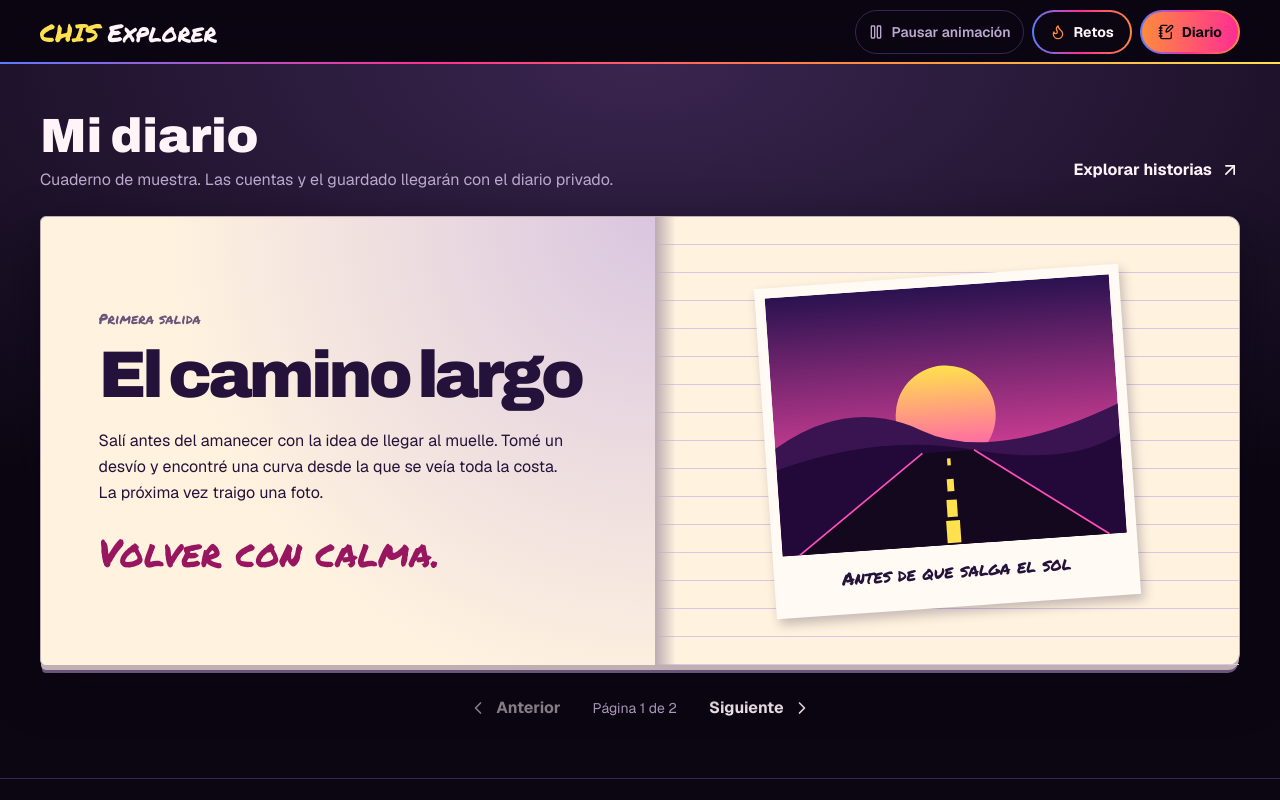
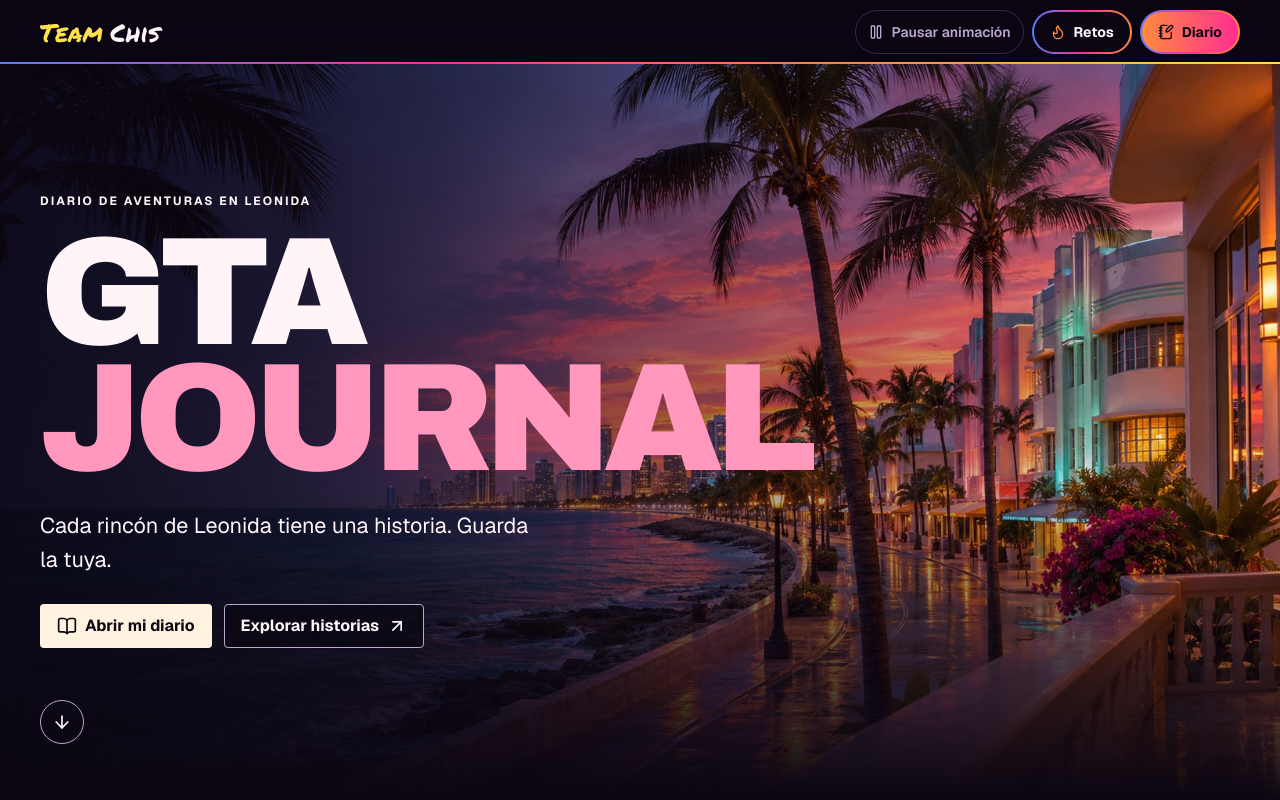
Before and after one commit to Johguxo/vice-challenge, a Next.js app: page /journal in a window 1280 px wide. Shown: the top 800 px of the page. Built offline with nearby package versions, Linux system fonts and the light colour scheme.

Commit message:
Abre GTA Journal con una portada inmersiva

```diff
--- a/app/globals.css
+++ b/app/globals.css
@@ -1178,3 +1178,130 @@ button.chis-dark-link:not(:disabled) {
     transform: translateY(4px);
   }
 }
+
+/* GTA Journal cinematic entry. The shared app selector keeps its own visual. */
+.journal-hero {
+  position: relative;
+  isolation: isolate;
+  display: grid;
+  align-items: center;
+  min-height: calc(100vh - 4rem);
+  min-height: calc(100svh - 4rem);
+  background: var(--color-night);
+  color: var(--color-ink);
+}
+
+.journal-hero-image {
+  z-index: -2;
+  object-fit: cover;
+  object-position: 65% center;
+}
+
+.journal-hero::before {
+  position: absolute;
+  z-index: -1;
+  inset: 0;
+  content: "";
+  background:
+    linear-gradient(90deg, color-mix(in srgb, var(--color-night) 85%, transparent), transparent 96%),
+    linear-gradient(0deg, var(--color-night), transparent 42%);
+}
+
+.journal-hero-content {
+  position: relative;
+  padding-block: 4.5rem 6rem;
+}
+
+.journal-hero-kicker {
+  color: var(--color-ink);
+  font-size: 0.75rem;
+  font-weight: 700;
+  letter-spacing: 0.17em;
+  text-transform: uppercase;
+}
+
+.journal-hero-title {
+  margin-block-start: 1.25rem;
+  font-family: var(--font-display);
+  font-stretch: 85%;
+  font-size: clamp(4rem, 12vw, 10.5rem);
+  font-weight: 900;
+  line-height: 0.82;
+  letter-spacing: -0.055em;
+  text-transform: uppercase;
+}
+
+.journal-hero-title span {
+  display: block;
+  color: color-mix(in srgb, var(--color-vice) 46%, var(--color-paper));
+}
+
+.journal-hero-copy {
+  max-width: 35ch;
+  margin-block-start: 1.75rem;
+  font-size: clamp(1rem, 2vw, 1.35rem);
+  line-height: 1.55;
+}
+
+.journal-hero-primary {
+  background: var(--color-paper);
+  color: var(--color-night);
+}
+
+.journal-hero-primary:hover {
+  background: color-mix(in srgb, var(--color-paper) 75%, var(--color-vice));
+}
+
+.journal-hero-secondary {
+  border-color: var(--color-ink-muted);
+  color: var(--color-ink);
+  background: color-mix(in srgb, var(--color-night) 70%, transparent);
+}
+
+.journal-hero-secondary:hover {
+  background: var(--color-surface-2);
+}
+
+.journal-hero-scroll {
+  display: none;
+}
+
+@media (width >= 48rem) {
+  .journal-hero-scroll {
+    position: absolute;
+    inset-block-end: 0;
+    display: grid;
+    place-items: center;
+    width: 44px;
+    height: 44px;
+    border: 1px solid var(--color-ink-muted);
+    border-radius: 50%;
+  }
+
+  .journal-hero-scroll:hover {
+    background: var(--color-surface-2);
+  }
+}
+
+@media (width < 40rem) {
+  .journal-hero::before {
+    background: linear-gradient(
+      0deg,
+      var(--color-night),
+      color-mix(in srgb, var(--color-night) 48%, transparent) 65%,
+      transparent
+    );
+  }
+
+  .journal-hero {
+    align-items: end;
+  }
+
+  .journal-hero-title {
+    font-size: clamp(3.15rem, 13.25vw, 5.7rem);
+  }
+
+  .journal-hero-content {
+    padding-block: 5.5rem 3rem;
+  }
+}
--- a/app/journal/page.tsx
+++ b/app/journal/page.tsx
@@ -1,21 +1,60 @@
-import { ArrowUpRight } from "lucide-react";
+import { ArrowDown, ArrowUpRight, BookOpen } from "lucide-react";
 import type { Metadata } from "next";
 import Link from "next/link";
+import Image from "next/image";
 import { Postcard } from "@/components/journal/postcard";
 import { SamplePages } from "@/components/journal/sample-pages";
 
 export const metadata: Metadata = {
-  title: "Mi diario",
-  description: "Una muestra del cuaderno de aventuras de CHIS Explorer.",
+  title: "GTA Journal",
+  description: "Cada rincón de Leonida tiene una historia. Guarda la tuya.",
+  openGraph: {
+    title: "GTA Journal",
+    description: "Cada rincón de Leonida tiene una historia. Guarda la tuya.",
+    siteName: "Team Chis",
+    images: ["/journal/coastal-dusk.webp"],
+  },
 };
 
 export default function JournalPage() {
   return (
     <main id="contenido" className="chis-home flex-1">
-      <div className="page-frame py-8 sm:py-12">
+      <section className="journal-hero" aria-labelledby="journal-title">
+        <Image
+          src="/journal/coastal-dusk.webp"
+          alt=""
+          fill
+          sizes="(max-width: 640px) 140vw, 100vw"
+          loading="eager"
+          fetchPriority="high"
+          className="journal-hero-image"
+        />
+        <div className="page-frame journal-hero-content">
+          <p className="journal-hero-kicker">Diario de aventuras en Leonida</p>
+          <h1 id="journal-title" className="journal-hero-title">
+            GTA <span>Journal</span>
+          </h1>
+          <p className="journal-hero-copy">Cada rincón de Leonida tiene una historia. Guarda la tuya.</p>
+          <div className="mt-7 flex flex-wrap items-center gap-3">
+            <a href="#mi-diario" className="action journal-hero-primary">
+              <BookOpen aria-hidden="true" className="size-5" /> Abrir mi diario
+            </a>
+            <Link href="/journal/stories" className="action journal-hero-secondary">
+              Explorar historias <ArrowUpRight aria-hidden="true" className="size-5" />
+            </Link>
+          </div>
+          <a href="#mi-diario" aria-label="Bajar al cuaderno" className="journal-hero-scroll">
+            <ArrowDown aria-hidden="true" className="size-5" />
+          </a>
+        </div>
+      </section>
+
+      <section id="mi-diario" className="page-frame scroll-mt-20 py-8 sm:py-12" aria-labelledby="sample-title">
         <div className="mb-6 flex flex-wrap items-end justify-between gap-2">
           <div>
-            <h1 className="font-display text-4xl font-black sm:text-5xl">Mi diario</h1>
+            <h2 id="sample-title" className="font-display text-4xl font-black sm:text-5xl">
+              Mi diario
+            </h2>
             <p className="text-ink-muted mt-2">
               Cuaderno de muestra. Las cuentas y el guardado llegarán con el diario privado.
             </p>
@@ -59,7 +98,7 @@ export default function JournalPage() {
             </div>,
           ]}
         />
-      </div>
+      </section>
     </main>
   );
 }
--- a/app/layout.tsx
+++ b/app/layout.tsx
@@ -27,10 +27,10 @@ const siteUrl = process.env.VERCEL_PROJECT_PRODUCTION_URL
 
 export const metadata: Metadata = {
   metadataBase: new URL(siteUrl),
-  title: { default: "CHIS Explorer", template: "%s | CHIS Explorer" },
-  openGraph: { siteName: "CHIS Explorer", locale: "es_419", type: "website" },
+  title: { default: "Team Chis", template: "%s | Team Chis" },
+  openGraph: { siteName: "Team Chis", locale: "es_419", type: "website" },
   twitter: { card: "summary_large_image" },
-  description: "Cada rincón de Leonida tiene una historia. Guarda la tuya. Un diario de aventuras de Team Chis.",
+  description: "Explora los retos de Vice Challenges y guarda tus aventuras en GTA Journal.",
 };
 
 export const viewport: Viewport = { themeColor: "#0b0612" };
--- a/app/opengraph-image.tsx
+++ b/app/opengraph-image.tsx
@@ -11,7 +11,7 @@ export default function Image() {
         <div style={{ display: "flex", flexDirection: "column", width: 590, justifyContent: "center" }}>
           <div style={{ fontSize: 26, color: "#6a5479", marginBottom: 20 }}>Team Chis</div>
           <div style={{ fontSize: 59, fontWeight: 800, lineHeight: 1.05 }}>¿A qué app vamos hoy?</div>
-          <div style={{ fontSize: 33, color: "#a41660", marginTop: 18 }}>Vice Challenges y CHIS Explorer</div>
+          <div style={{ fontSize: 33, color: "#a41660", marginTop: 18 }}>Vice Challenges y GTA Journal</div>
         </div>
         <div
           style={{
--- a/app/page.tsx
+++ b/app/page.tsx
@@ -23,7 +23,7 @@ const apps = [
   {
     href: "/journal",
     name: "Diario",
-    brand: "CHIS Explorer",
+    brand: "GTA Journal",
     description: "Abre tu cuaderno y explora recuerdos de Leonida.",
     status: "Nueva",
     icon: NotebookPen,
--- a/components/site-shell.tsx
+++ b/components/site-shell.tsx
@@ -6,12 +6,8 @@ export function SiteHeader() {
   return (
     <header className="site-header sticky top-0 z-30">
       <div className="page-frame flex min-h-16 items-center justify-between gap-4 py-2">
-        <Link
-          href="/"
-          aria-label="CHIS Explorer, inicio"
-          className="chis-wordmark inline-flex min-h-11 items-center gap-2"
-        >
-          <span>CHIS</span> <span>Explorer</span>
+        <Link href="/" aria-label="Team Chis, inicio" className="chis-wordmark inline-flex min-h-11 items-center gap-2">
+          <span>Team</span> <span>Chis</span>
         </Link>
         <nav aria-label="Principal" className="flex items-center gap-2">
           <MotionToggle />
```
Also changed, not shown: public/journal/coastal-dusk.webp (added), 2 other files (tests, documents, lock files or other folders).
